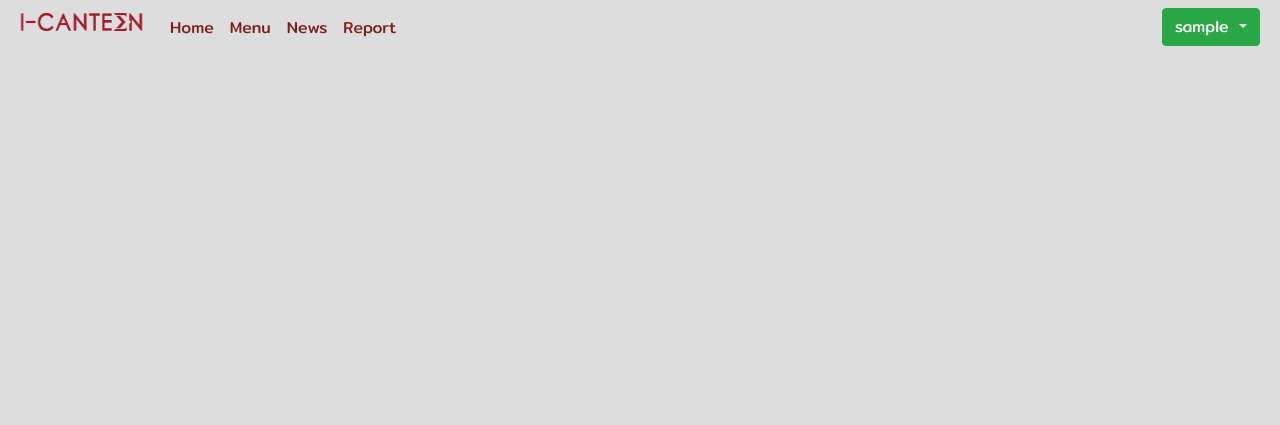
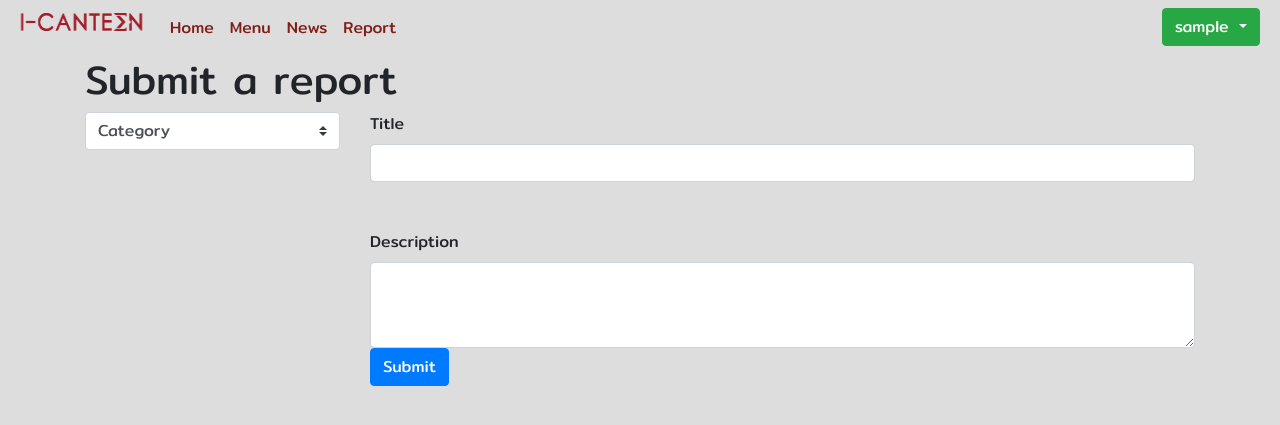
Before and after one commit to playerB/icanteen-web, a PHP site: page /userreport.php in a window 1280 px wide. Shown: the top 425 px of the page. Run offline with PHP 8.4, Linux system fonts and the light colour scheme; the visitor is signed in with stand-in values (Sample User, id 1); data that the repository does not hold is empty.

Commit message:
💄 Change css and update report page

```diff
--- a/Connections/condb.php
+++ b/Connections/condb.php
@@ -1,6 +1,6 @@
 <?php
 
-$dbservername = "127.0.0.1";
+$dbservername = "127.0.0.1"; //localhost
 $dbusername = "friday2";
 $dbpassword = "fd2";
 $dbname = "friday2";
--- a/menuedit.php
+++ b/menuedit.php
@@ -57,7 +57,7 @@ extract($row);
 			<div style="width: 300px; height: 80px;" class="form-group">
 				<label for="menu_name">Menu name :</label>
 					<input type="text" class="form-control" name="menu_name" id="menu_name" placeholder="<?php echo $menu_name; ?>" value="<?php echo $menu_name; ?>" required="required"/><br/><br/>
-	enu		</div>
+			</div>
 			<div style="width: 300px; height: 80px;" class="form-group">
 				<label for="restaurant_id">Restaurant :</label>
 					<select type="text" class="custom-select" name="restaurant_id" id="restaurant_id" required="required">
--- a/topup.php
+++ b/topup.php
@@ -67,5 +67,6 @@ include('Connections/condb.php');?>
         </ul>
         </div>
     </nav>
+
 </body>
 </html>
--- a/usermenu.php
+++ b/usermenu.php
@@ -14,7 +14,7 @@ for ($x = 1; $x <= 11; $x++) {
 	<meta charset="UTF-8">
 	<meta name="viewport" content="width=device-width, initial-scale=1">
 	<title>I-CANTEEN</title>
-	<link href="css/bootstrap.min.css" rel="stylesheet" crossorigin="anonymous">
+	<link href="https://stackpath.bootstrapcdn.com/bootstrap/4.3.1/css/bootstrap.min.css" rel="stylesheet" crossorigin="anonymous">
     <link href="css.css" rel="stylesheet">
 	<style>
 		@import url('https://fonts.googleapis.com/css?family=Mitr&display=swap');
--- a/userreport.php
+++ b/userreport.php
@@ -67,5 +67,45 @@ include('Connections/condb.php');?>
         </ul>
         </div>
     </nav>
+    <div class="container">
+        <div class="row">
+            <div class="col-md-12">
+                <h1>Submit a report</h1>
+            </div>
+        </div>
+        <div class="form-group">
+            <form action="userreport.php" method="post">
+                <div class="row">
+                    <div class="col-md-3">
+                        <select type="text" class="custom-select" name="report_type" id="report_type" required="required">
+                            <option selected value="Other">Category</option>
+                            <option value="Food">Food</option>
+                            <option value="Service">Service</option>
+                            <option value="Payment">Payment</option>
+                            <option value="Website">Website</option>
+                            <option value="Other">Other</option>
+                        </select>
+                    </div>
+                    <div class="col-md-9">
+                        <label for="report_title">Title</label>
+                        <input type="text" class="form-control" name="report_title" id="report_title" placeholder="<?php echo $menu_name; ?>" value="<?php echo $menu_name; ?>" required="required"/><br/><br/>
+
+                        <label for="report_detail">Description</label>
+                        <textarea class="form-control" id="report_detail" rows="3" name="report_detail"></textarea>
+                        <button type="submit" class="btn btn-primary" name="submit">Submit</button>
+                    </div>
+                </div>
+                <div class="row">
+                    <div class="col-md-12">
+
+                    </div>
+                </div>
+            </form>
+        </div>
+    </div>
+    <script src="https://code.jquery.com/jquery-3.3.1.slim.min.js" integrity="sha384-q8i/X+965DzO0rT7abK41JStQIAqVgRVzpbzo5smXKp4YfRvH+8abtTE1Pi6jizo" crossorigin="anonymous"></script>
+	<script src="https://cdnjs.cloudflare.com/ajax/libs/popper.js/1.14.7/umd/popper.min.js" integrity="sha384-UO2eT0CpHqdSJQ6hJty5KVphtPhzWj9WO1clHTMGa3JDZwrnQq4sF86dIHNDz0W1" crossorigin="anonymous"></script>
+	<script src="https://stackpath.bootstrapcdn.com/bootstrap/4.3.1/js/bootstrap.min.js" integrity="sha384-JjSmVgyd0p3pXB1rRibZUAYoIIy6OrQ6VrjIEaFf/nJGzIxFDsf4x0xIM+B07jRM" crossorigin="anonymous"></script>
+
 </body>
 </html>
```
Also changed, not shown: newspage.php (+4 -4 lines), selectmenu.php (+12 -5 lines). Lines whose indentation alone changed are shown as unchanged.
